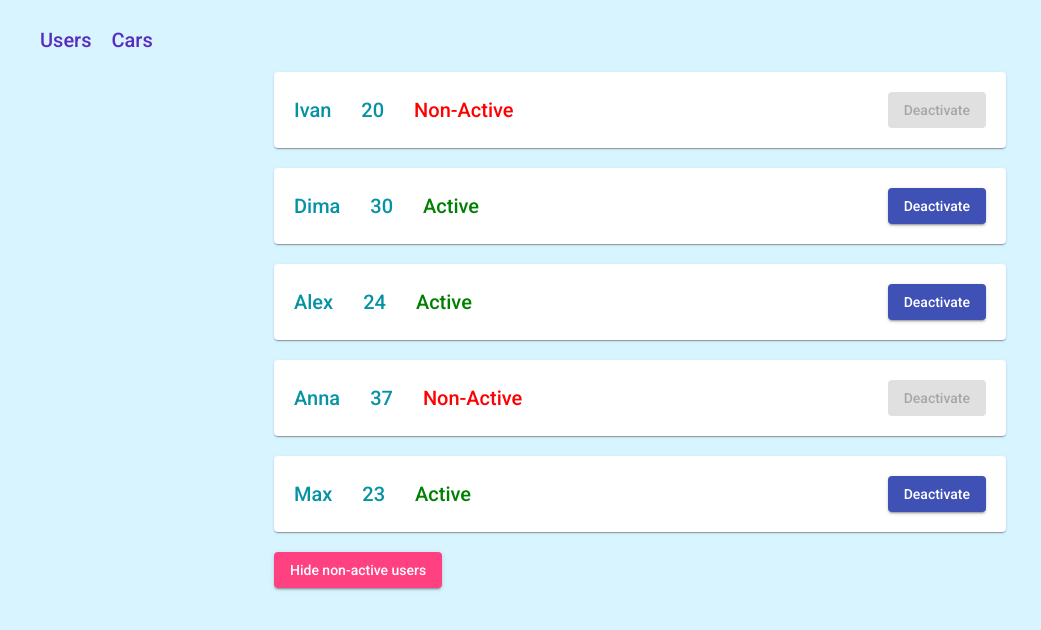
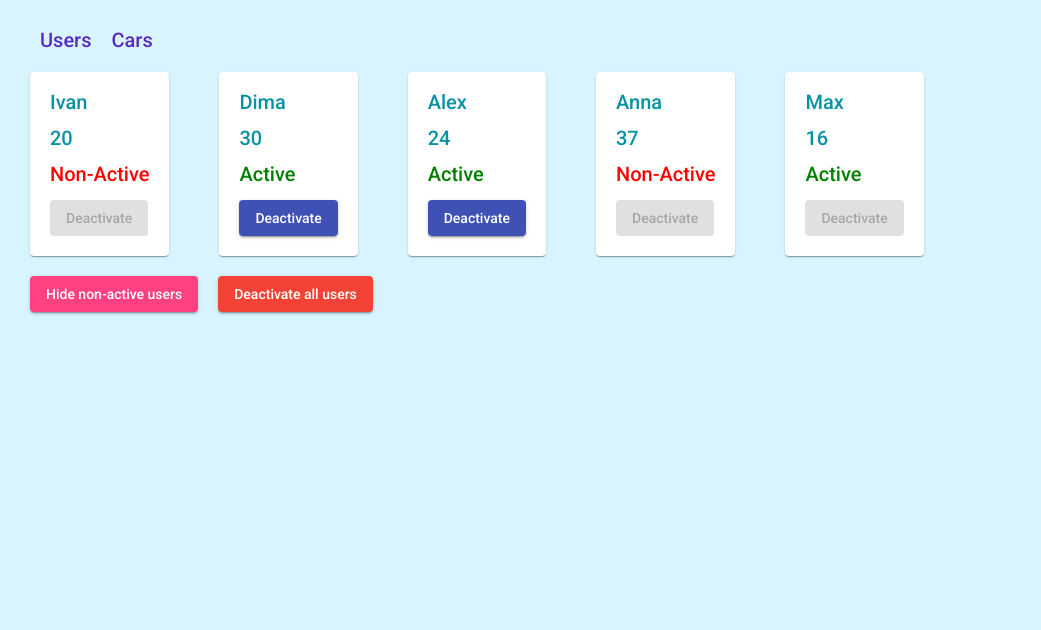
Before and after one commit to DmitryBavelko-98/angular-practice-project, an Angular app: page /users in a window 1280 px wide. Shown: the top 630 px of the page, without its empty margins (0-1041 px from the left). Built offline with nearby package versions, Linux system fonts and the light colour scheme.

Commit message:
Add task-3

```diff
--- a/src/app/modules/car/components/carPage/car-page.component.ts
+++ b/src/app/modules/car/components/carPage/car-page.component.ts
@@ -1,9 +1,9 @@
-import { Component } from '@angular/core';
+import { Component, ViewEncapsulation } from '@angular/core';
 
 @Component({
   selector: 'app-car',
   templateUrl: './car-page.component.html',
-  styleUrls: ['./car-page.component.scss']
+  styleUrls: ['./car-page.component.scss'],
 })
 export class CarPageComponent {
   car: string = '';
--- /dev/null
+++ b/src/app/modules/user/components/user-item/user-item.component.html
@@ -0,0 +1,14 @@
+<mat-card>
+    <div class="user-info">
+        <mat-card-content>{{ userData.name }}</mat-card-content>
+        <mat-card-content>{{ userData.age }}</mat-card-content>
+        <mat-card-content [ngClass]="{ 'non-active': !userData.isActivated, 'active': userData.isActivated }">
+            {{ userData.isActivated ? 'Active' : 'Non-Active' }}
+        </mat-card-content>
+    </div>
+    <button mat-raised-button color="primary"
+            [disabled]="!userData.isActivated || userData.age < 18"
+            (click)="removeActivity()">
+        Deactivate
+    </button>
+</mat-card>
--- /dev/null
+++ b/src/app/modules/user/components/user-item/user-item.component.scss
@@ -0,0 +1,26 @@
+@import 'variables';
+
+mat-card {
+    padding: 20px;
+    margin: 0 0 20px 0;
+    color: $primaryFontColor;
+
+    &-content {
+        font: {
+            weight: 500;
+            size: 2rem;
+        }
+    }
+}
+
+.active {
+    color: green;
+}
+
+.non-active {
+    color: hsl(0, 100%, 50%);
+}
+
+.hidden {
+    display: none;
+}
--- /dev/null
+++ b/src/app/modules/user/components/user-item/user-item.component.ts
@@ -0,0 +1,37 @@
+import {
+        Component,
+        Input,
+        OnInit,
+        ChangeDetectionStrategy,
+        Output,
+        EventEmitter,
+       } from '@angular/core';
+import IUser from '../../models/user';
+
+@Component({
+  selector: 'app-user-item',
+  templateUrl: './user-item.component.html',
+  styleUrls: ['./user-item.component.scss'],
+  changeDetection: ChangeDetectionStrategy.OnPush
+})
+export class UserItemComponent implements OnInit {
+  @Input() userData!: IUser;
+  @Output() deactivateUser = new EventEmitter<IUser>();
+
+  constructor() { }
+
+  ngOnInit(): void {}
+
+  removeActivity() {
+    const {name, age, isActivated} = this.userData;
+
+    if (age >= 18 && isActivated) {
+      this.userData = {
+        name,
+        age,
+        isActivated: false
+      };
+      this.deactivateUser.emit(this.userData);
+    }
+  }
+}
--- a/src/app/modules/user/components/usersList/users-list.component.html
+++ b/src/app/modules/user/components/usersList/users-list.component.html
@@ -1,27 +1,19 @@
-<!-- <ng-container *ngFor="let user of users">
-    <mat-card *ngIf="user.isActivated || nonActiveUsers">
+<div class="users-list">
+    <app-user-item
+        *ngFor="let user of users"
+        [userData]="user"
+        [class.hidden]="!user.isActivated && !nonActiveUsers"
+        (deactivateUser)="deactivateUser($event)"></app-user-item>
+</div>
 
-    </mat-card>
-</ng-container> -->
-
-<div class="users-list">
-    <mat-card *ngFor="let user of users" [class.hidden]="!user.isActivated && !nonActiveUsers">
-        <div class="user-info">
-            <mat-card-content>{{ user.name }}</mat-card-content>
-            <mat-card-content>{{ user.age }}</mat-card-content>
-            <mat-card-content [ngClass]="{ 'non-active': !user.isActivated, 'active': user.isActivated }">
-                {{ user.isActivated ? 'Active' : 'Non-Active' }}
-            </mat-card-content>
-        </div>
-        <button mat-raised-button color="primary"
-                [disabled]="!user.isActivated"
-                (click)="removeActivity(user.name)">
-            Deactivate
-        </button>
-    </mat-card>
-
+<div class="users-list__btns">
     <button mat-raised-button color="accent"
         (click)="toggleUsers()">
-        {{ nonActiveUsers ? hideMessage : showMessage }}
+        {{ nonActiveUsers ? 'Hide non-active users' : 'Show non-active users' }}
+    </button>
+    <button mat-raised-button color="warn"
+        (click)="deactivateAllUsers()"
+        [disabled]="usersDeactivated">
+        {{ nonActiveUsers ? 'Deactivate all users' : 'Activate all users' }}
     </button>
 </div>
--- a/src/app/modules/user/components/usersList/users-list.component.scss
+++ b/src/app/modules/user/components/usersList/users-list.component.scss
@@ -1,41 +1,10 @@
-@import 'variables';
-
 .users-list {
     margin: 0 auto;
-    max-width: 60%;
-}
+    display: flex;
+    gap: 50px;
 
-.user-info {
-    display: flex;
-    gap: 30px;
-}
-
-mat-card {
-    display: flex;
-    align-items: center;
-    justify-content: space-between;
-
-    padding: 20px;
-    margin: 0 0 20px 0;
-    color: $primaryFontColor;
-
-    &-content {
-        font: {
-            weight: 500;
-            size: 2rem;
-        }
-        margin: 0;
+    &__btns {
+        display: flex;
+        gap: 20px;
     }
 }
-
-.active {
-    color: green;
-}
-
-.non-active {
-    color: hsl(0, 100%, 50%);
-}
-
-.hidden {
-    display: none;
-}
--- a/src/app/modules/user/components/usersList/users-list.component.ts
+++ b/src/app/modules/user/components/usersList/users-list.component.ts
@@ -1,31 +1,42 @@
-import { Component} from '@angular/core';
-import User from '../../user';
+import { Component, OnInit, ViewChildren, QueryList, ViewEncapsulation } from '@angular/core';
+import { UsersDataService } from '../../services/users-data.service';
+import { UserItemComponent } from '../user-item/user-item.component';
+import IUser from '../../models/user';
 
 @Component({
   selector: 'app-users-list',
   templateUrl: './users-list.component.html',
-  styleUrls: ['./users-list.component.scss']
+  styleUrls: ['./users-list.component.scss'],
+  providers: [UsersDataService],
 })
-export class UsersListComponent {
+export class UsersListComponent implements OnInit {
+  @ViewChildren(UserItemComponent) viewChildren!: QueryList<UserItemComponent>;
+
+  users: IUser[] = [];
   nonActiveUsers: boolean = true;
-  hideMessage: string = 'Hide non-active users';
-  showMessage: string = 'Show non-active users';
+  usersDeactivated: boolean = false;
 
-  users: User[] = [
-    {name: 'Ivan', age: 20, isActivated: false},
-    {name: 'Dima', age: 30, isActivated: true},
-    {name: 'Alex', age: 24, isActivated: true},
-    {name: 'Anna', age: 37, isActivated: false},
-    {name: 'Max', age: 23, isActivated: true},
-  ];
+  constructor(private userService: UsersDataService) {}
+
+  ngOnInit(): void {
+    this.users = this.userService.getUsers();
+  }
 
   toggleUsers() {
     this.nonActiveUsers = !this.nonActiveUsers;
   }
 
-  removeActivity(userName: string) {
-    const user = this.users.find(user => user.name === userName);
+  deactivateUser(deactivatedUser: IUser) {
+    this.users = this.users.map((user: IUser) => {
+      return (deactivatedUser.name === user.name)
+        ? {name: user.name, age: user.age, isActivated: false}
+        : user;
+      }
+    );
+  }
 
-    user!.isActivated = false;
+  deactivateAllUsers() {
+    this.viewChildren.forEach(el => el.removeActivity());
+    this.usersDeactivated = true;
   }
 }
--- /dev/null
+++ b/src/app/modules/user/mocks/users.ts
@@ -0,0 +1,7 @@
+export const USERS = [
+  {name: 'Ivan', age: 20, isActivated: false},
+  {name: 'Dima', age: 30, isActivated: true},
+  {name: 'Alex', age: 24, isActivated: true},
+  {name: 'Anna', age: 37, isActivated: false},
+  {name: 'Max', age: 16, isActivated: true},
+];
--- /dev/null
+++ b/src/app/modules/user/models/user.ts
@@ -0,0 +1,5 @@
+export default interface IUser {
+    name: string,
+    age: number,
+    isActivated: boolean
+}
--- /dev/null
+++ b/src/app/modules/user/services/users-data.service.ts
@@ -0,0 +1,11 @@
+import { Injectable } from '@angular/core';
+import IUser from '../models/user';
+import { USERS } from '../mocks/users';
+
+@Injectable()
+export class UsersDataService {
+
+  getUsers(): IUser[] {
+    return USERS;
+  }
+}
--- a/src/app/modules/user/user.module.ts
+++ b/src/app/modules/user/user.module.ts
@@ -3,12 +3,14 @@ import { CommonModule } from '@angular/common';
 import { UserPageComponent } from './components/userPage/user-page.component';
 import { MaterialModule } from '../material/material.module';
 import { UsersListComponent } from './components/usersList/users-list.component';
+import { UserItemComponent } from './components/user-item/user-item.component';
 
 
 @NgModule({
   declarations: [
     UserPageComponent,
-    UsersListComponent
+    UsersListComponent,
+    UserItemComponent,
   ],
   imports: [
     CommonModule,
```
